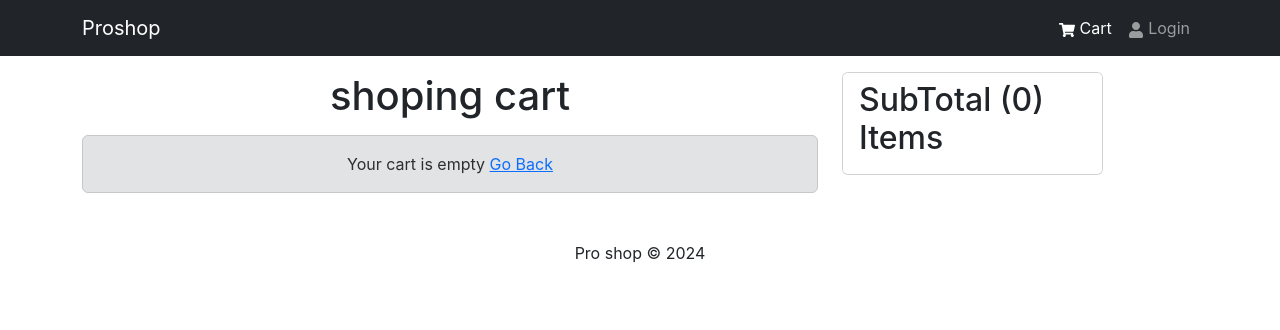
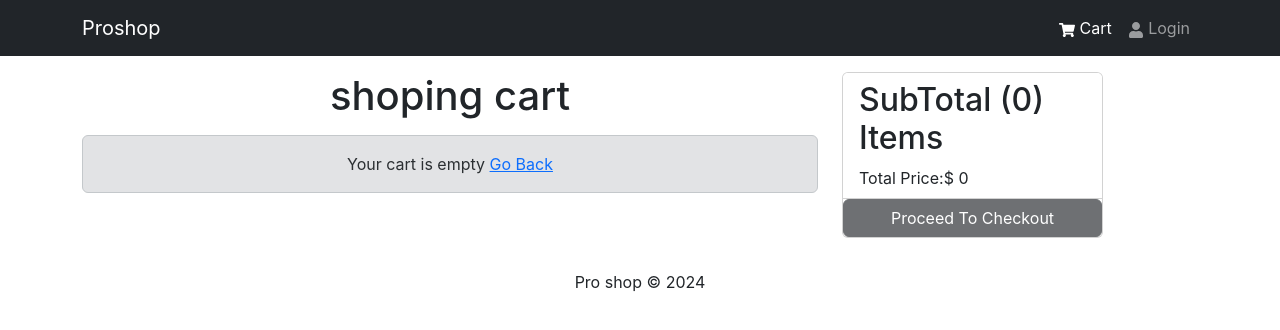
Before and after one commit to kumarbhanu/ecommerce_mern, a React (Create React App) app: page /cart in a window 1280 px wide. Shown: the top 330 px of the page. Built offline with nearby package versions, Linux system fonts and the light colour scheme.

Commit message:
completed cart screen

```diff
--- a/src/screens/CartScreen.jsx
+++ b/src/screens/CartScreen.jsx
@@ -1,4 +1,6 @@
 import { Link, useNavigate } from "react-router-dom";
+import OverlayTrigger from 'react-bootstrap/OverlayTrigger';
+import Tooltip from 'react-bootstrap/Tooltip';
 import {
   Row,
   Col,
@@ -25,6 +27,7 @@ const EmptyCart = ({ cart }) => {
   );
 };
 const CartItem = ({ item }) => {
+
   const dispatch = useDispatch();
   const cart = useSelector((state) => state?.cart);
 
@@ -67,7 +70,12 @@ const CartScreen = () => {
   const navigate = useNavigate();
 
   const cart = useSelector((state) => state?.cart);
-
+  const renderTooltip = (props) => (
+    <Tooltip id="button-tooltip" {...props}  >
+    tax:{cart?.taxPrice} + shippingPrice: {cart?.shippingPrice} + price:
+        {cart?.itemPrice}
+    </Tooltip>
+  );
   return (
     <Row>
       <Col md={8}>
@@ -95,8 +103,30 @@ const CartScreen = () => {
                 )}
                 ) Items
               </h2>
+
+                 <OverlayTrigger
+      placement="left"
+      delay={{ show: 250, hide: 400 }}
+      overlay={renderTooltip}
+    >
+
+<div>    Total Price:${" "}
+              {cart?.cartItems?.reduce(
+                (acc, item) => acc + Number(item.qty) * Number(item.price),
+                0
+              )}  </div>
+    </OverlayTrigger>
+
             </ListGroup.Item>
           </ListGroup>
+          <Button
+            type="button"
+            variant="dark"
+            disabled={cart?.cartItems?.length === 0}
+            className="btn btn-block"
+          >
+            Proceed To Checkout
+          </Button>
         </Card>
       </Col>
     </Row>
```
